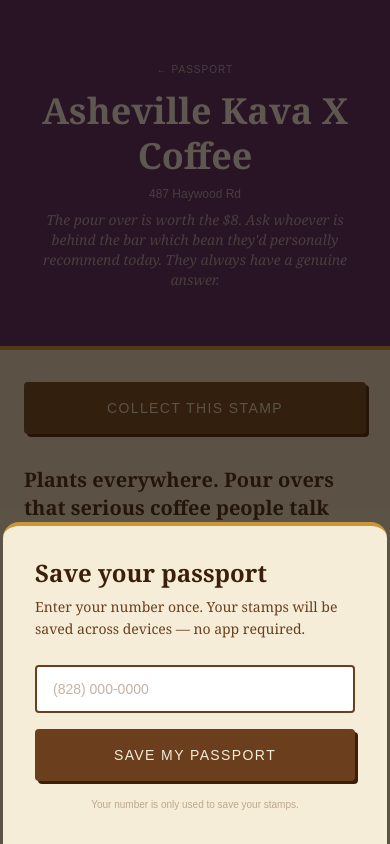
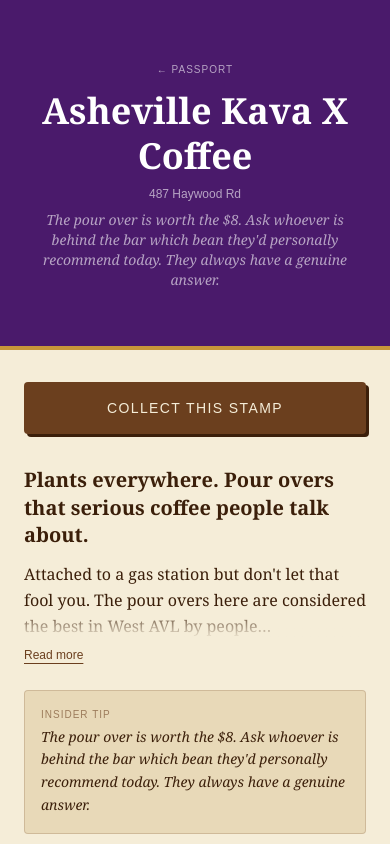
Before and after one commit to juanitok94/wavl-guide, a Next.js app: page /stop/asheville-kava-coffee in a window 390 px wide. Shown: the top 844 px of the page. Built offline with nearby package versions, Linux system fonts and the light colour scheme; a web font is replaced by a local one.

Commit message:
fix: hide PhoneModal until feature is ready

```diff
--- a/src/app/stop/[slug]/page.tsx
+++ b/src/app/stop/[slug]/page.tsx
@@ -109,9 +109,9 @@
     <main className="min-h-screen bg-[#f5edd8] text-[#1a1208]">
 
       {/* Phone capture modal — shown once if no cookie */}
-      {phoneLoaded && !phone && (
+      {/* {phoneLoaded && !phone && (
         <PhoneModal onSave={savePhone} />
-      )}
+      )} */}
 
       {/* HEADER — colored by sello */}
       <div
```
